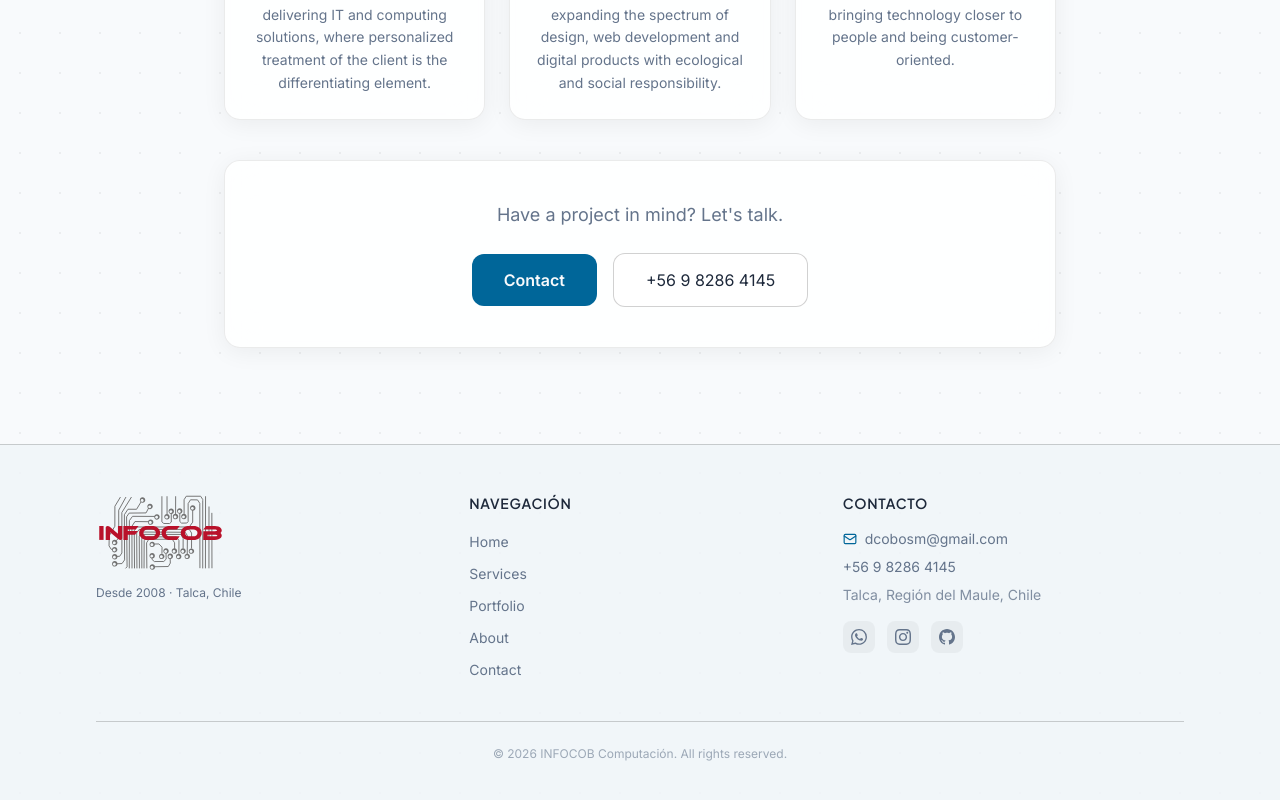
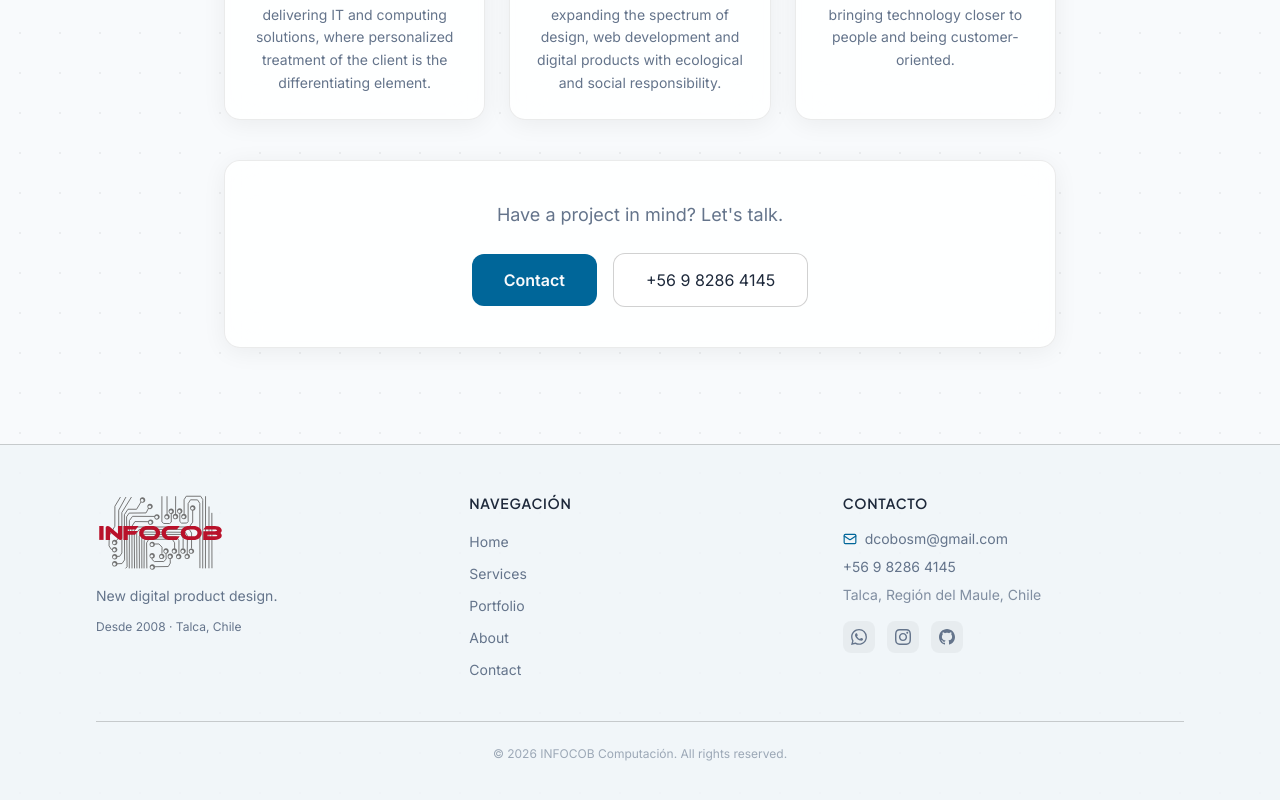
Before and after one commit to superdandi/infocob, a Next.js app: page /sobre-mi in a window 1280 px wide. Shown: the part 1067-1867 px from the top of the page. Built offline with nearby package versions, Linux system fonts and the light colour scheme.

Commit message:
fix: restore footer tagline without redundant second line

```diff
--- a/src/components/Footer.tsx
+++ b/src/components/Footer.tsx
@@ -28,7 +28,10 @@ export default function Footer() {
                 className="h-20 w-auto"
               />
             </div>
-            <p className="text-text-muted text-xs">
+            <p className="text-text-muted text-sm leading-relaxed">
+              {t("footer.tagline")}.
+            </p>
+            <p className="text-text-muted text-xs mt-3">
               Desde 2008 · Talca, Chile
             </p>
           </div>
```
